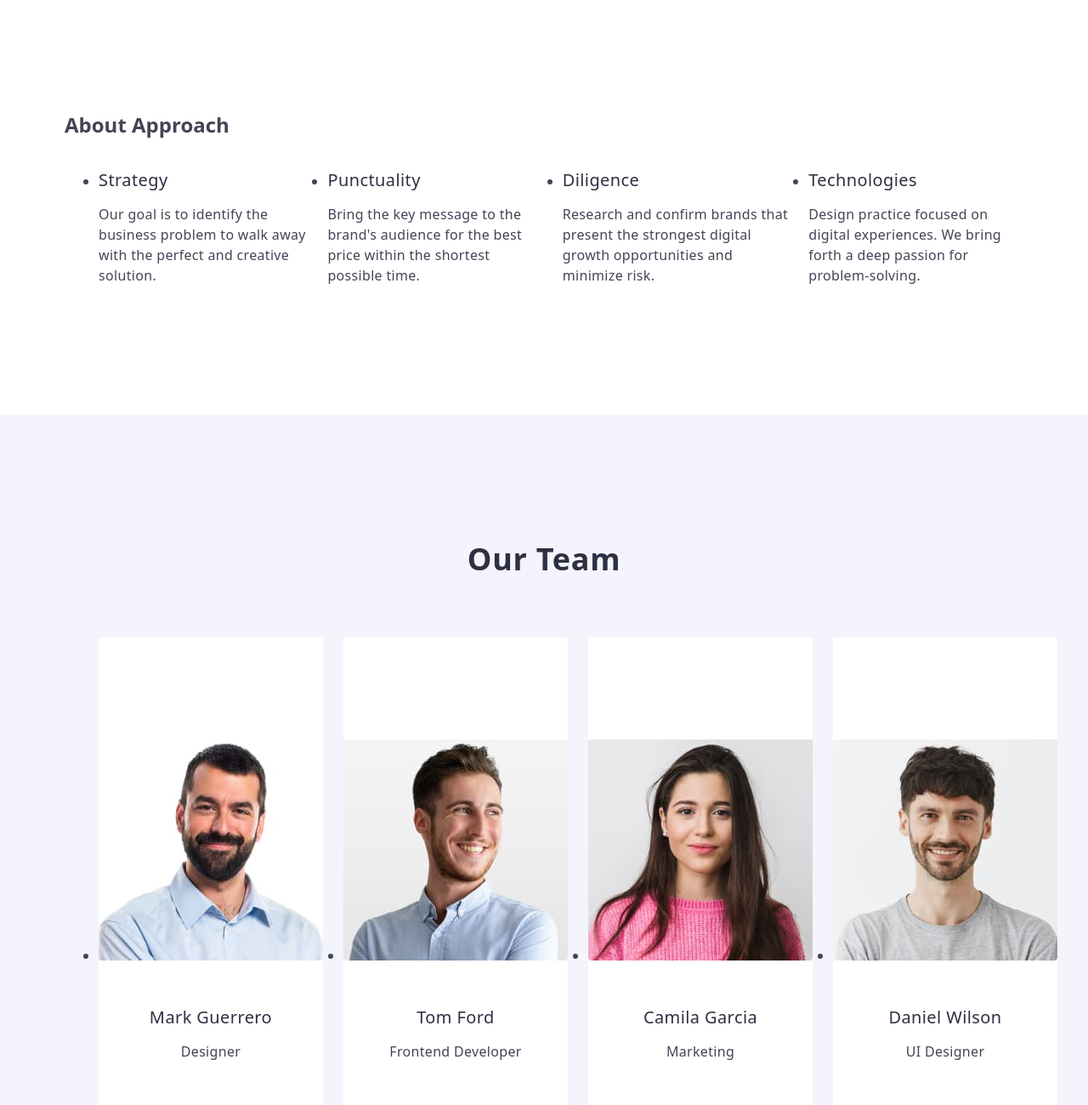
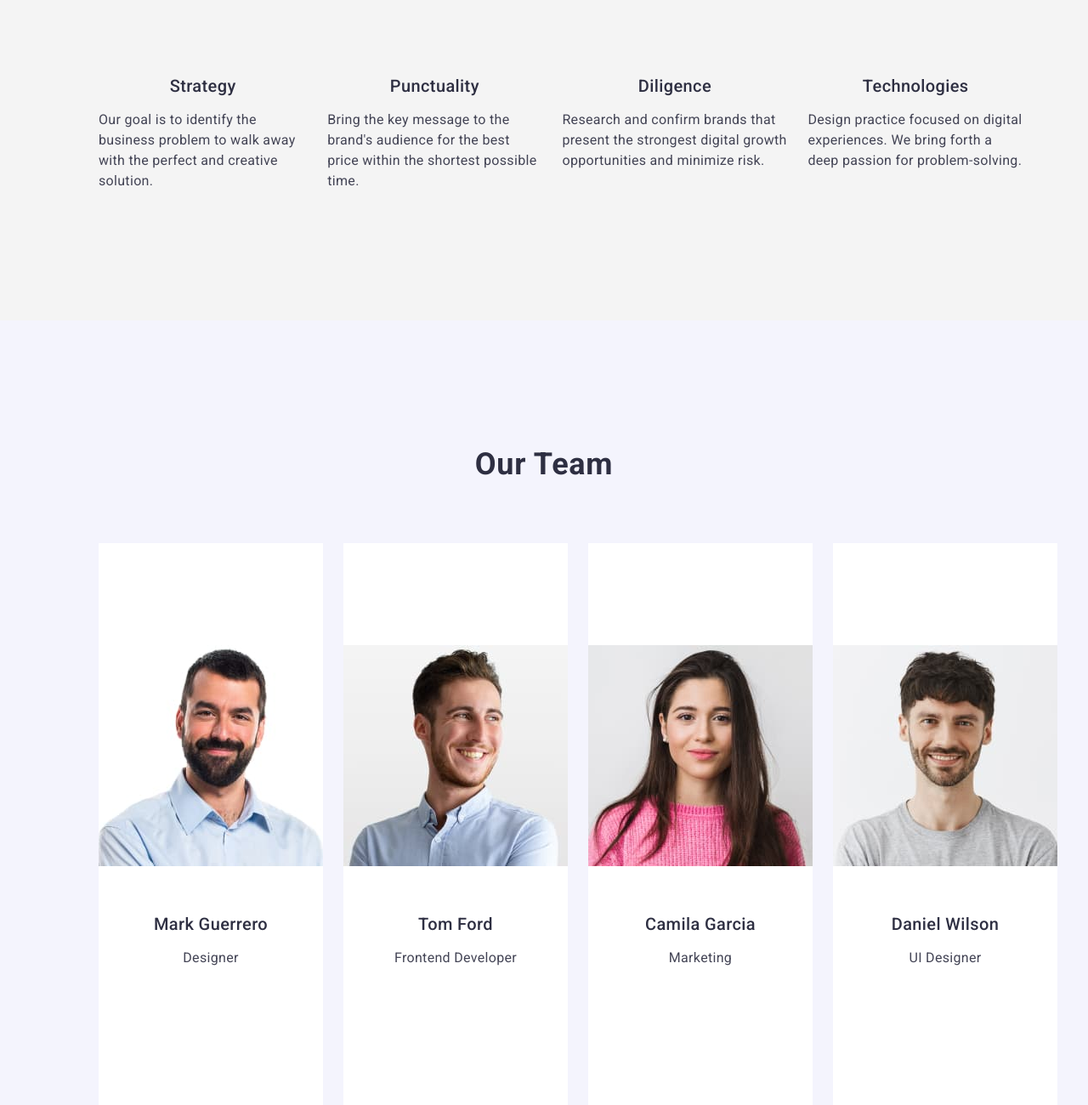
Before and after one commit to Neginkrml/goit-markup-hw-03, a plain HTML site: page index.html in a window 1280 px wide. Shown: the part 800-2100 px from the top of the page at 85% size. Drawn offline with nearby package versions, Linux system fonts and the light colour scheme.

Commit message:
beşinci commit k

```diff
--- a/css/styles.css
+++ b/css/styles.css
@@ -115,9 +115,10 @@ a{
     background-color: #404BBF;
 }
 .about-section{
+    background-color: #F4F4F4;
     padding: 120px 0;
 }
-h2 .visually-hidden {
+.visually-hidden {
     position: absolute;
     width: 1px;
     height: 1px;
@@ -131,14 +132,11 @@ h2 .visually-hidden {
 .about-li{
     width: calc((100%-72px)/4);
     flex-basis: calc((100%-72px)/4);
-    border-top-left-radius: 0px;
-    border-top-right-radius: 0px;
-    border-top-right-radius: 4px;
-    border-bottom-left-radius: 4px;
 }
 .about-ul{
     display: flex;
     gap: 24px;
+    list-style: none;
 }
 .about-title{
     font-weight: 500;
@@ -147,6 +145,7 @@ h2 .visually-hidden {
     letter-spacing: 0.02em;
     color: #2e2f42;
     margin-bottom: 8px;
+    text-align: center;
 }
 .about-description{
     font-size: 16px;
@@ -170,20 +169,19 @@ h2 .visually-hidden {
 .team-class{
     display: flex;
     gap: 24px;
+    list-style: none;
 }
 .team-employee{
     background-color: #FFFFFF;
     padding: 120px 0;
     width: calc((100%-72px)/4);
     flex-basis: calc((100%-72px)/4);
-    border-top-left-radius: 0px;
-    border-top-right-radius: 0px;
-    border-top-right-radius: 4px;
-    border-bottom-left-radius: 4px;
+    border-radius: 0px 0px 4px 4px;
+    box-shadow: 0px 1px 6px rgba(46, 47, 66, 0.08), 0px 1px 1px rgba(46, 47, 66, 0.16), 0px 2px 1px rgba (46, 47, 66, 0.08) ;
 }
-.employee-img{
+/* .employee-img{
     border-radius: 0px 0px 4px 4px;
-}
+} */
 .name-designation{
     padding: 32px 0;
 }
@@ -204,27 +202,28 @@ h2 .visually-hidden {
     text-align: center;
 }
 .our-portfolio{
-    padding: 120px 0;
-    margin-bottom: 72px;
-    column-gap: 24px;
-    row-gap: 48px;
+   background-color: #FFFFFF;
+   padding: 120px 0;
 }
 .portfolio-ul{
     display: flex;
     flex-wrap: wrap;
     column-gap: 24px;
     row-gap: 48px;
+    list-style: none;
 }
 .portfolio-li{
     width: calc((100%-72px)/4);
 }
 .portfolio-div{
+    display: flex;
+    flex-wrap: wrap;
+    column-gap: 24px;
     padding: 32px 16px;
     border: 1px solid #e7e9fc;
-    border-top: non;
-    margin-bottom: 8px;
     border-top: none;
     margin-bottom: 8px;
+    row-gap: 48px;
 }
 .portfolio-about{
     font-size: 36px;
@@ -241,6 +240,7 @@ h2 .visually-hidden {
     line-height: 1.2;
     letter-spacing: 0.02em;
     color: #2e2f42;
+    margin-bottom: 8px;
 }
 .banking_app{
     font-size: 16px;
--- a/index.html
+++ b/index.html
@@ -4,7 +4,7 @@
     <meta charset="UTF-8">
     <meta name="viewport" content="width=device-width, initial-scale=1.0">
     <title>Document</title>
-    <link rel="stylesheet" href="./css/styles.css"/>
+
     <!-- Modern Normalize CSS bağlantısı -->
     <link rel="stylesheet" href="https://cdnjs.cloudflare.com/ajax/libs/modern-normalize/3.0.1/modern-normalize.min.css">
 
@@ -23,6 +23,8 @@
     <link rel="stylesheet" href="https://cdnjs.cloudflare.com/ajax/libs/modern-normalize/3.0.1/modern-normalize.min.css" integrity="sha512-q6WgHqiHlKyOqslT/lgBgodhd03Wp4BEqKeW6nNtlOY4quzyG3VoQKFrieaCeSnuVseNKRGpGeDU3qPmabCANg==" crossorigin="anonymous" referrerpolicy="no-referrer" />
 
     <link rel="stylesheet" href="https://cdnjs.cloudflare.com/ajax/libs/modern-normalize/3.0.1/modern-normalize.min.css">
+
+    <link rel="stylesheet" href="./css/styles.css"/>
 </head>
 
 
@@ -61,7 +63,7 @@
         <!--Section 2: About Section with list-->
         <section class="about-section">
             <div class="container">
-                <h2 class=" about-approach">About Approach</h2>
+                <h2 class="visually-hidden">About Approach</h2>
                 <ul class="about-ul">
                     <li class="about-li">
                         <h3 class="about-title">Strategy</h3>
```
